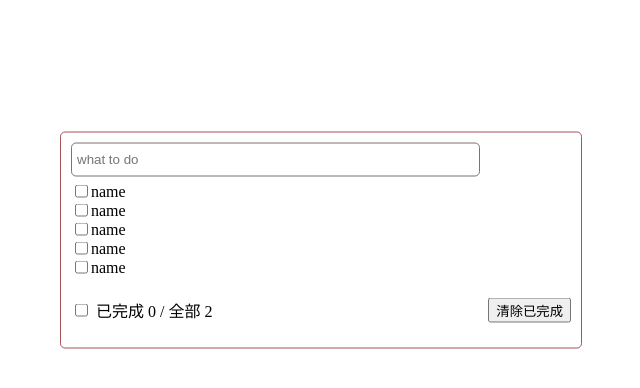
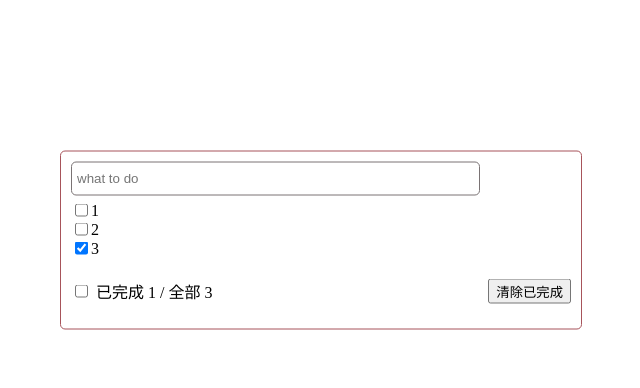
Before and after one commit to YangSheep0/React_Learn_Demo, a React (Create React App) app: page / in a window 1280 px wide. Shown: the top 388 px of the page, without its empty margins (319-959 px from the left). Built offline with nearby package versions, Linux system fonts and the light colour scheme.

Commit message:
todolist finsh

```diff
--- a/package.json
+++ b/package.json
@@ -6,6 +6,8 @@
     "@testing-library/jest-dom": "^5.16.2",
     "@testing-library/react": "^12.1.4",
     "@testing-library/user-event": "^13.5.0",
+    "nanoid": "^3.3.1",
+    "prop-types": "^15.8.1",
     "react": "^17.0.2",
     "react-dom": "^17.0.2",
     "react-scripts": "5.0.0",
--- a/public/index.html
+++ b/public/index.html
@@ -9,35 +9,11 @@
       name="description"
       content="Web site created using create-react-app"
     />
-    <link rel="apple-touch-icon" href="%PUBLIC_URL%/logo192.png" />
-    <!--
-      manifest.json provides metadata used when your web app is installed on a
-      user's mobile device or desktop. See https://developers.google.com/web/fundamentals/web-app-manifest/
-    -->
-    <link rel="manifest" href="%PUBLIC_URL%/manifest.json" />
-    <!--
-      Notice the use of %PUBLIC_URL% in the tags above.
-      It will be replaced with the URL of the `public` folder during the build.
-      Only files inside the `public` folder can be referenced from the HTML.
 
-      Unlike "/favicon.ico" or "favicon.ico", "%PUBLIC_URL%/favicon.ico" will
-      work correctly both with client-side routing and a non-root public URL.
-      Learn how to configure a non-root public URL by running `npm run build`.
-    -->
     <title>React App</title>
   </head>
   <body>
     <noscript>You need to enable JavaScript to run this app.</noscript>
     <div id="root"></div>
-    <!--
-      This HTML file is a template.
-      If you open it directly in the browser, you will see an empty page.
-
-      You can add webfonts, meta tags, or analytics to this file.
-      The build step will place the bundled scripts into the <body> tag.
-
-      To begin the development, run `npm start` or `yarn start`.
-      To create a production bundle, use `npm run build` or `yarn build`.
-    -->
   </body>
 </html>
--- a/src/compoment/TodoList/Footer/index.jsx
+++ b/src/compoment/TodoList/Footer/index.jsx
@@ -1,14 +1,31 @@
 import React, { Component } from 'react';
 import './index.scss'
 class Footer extends Component {
+
+
+    handleAllcheck = (e) => {
+        this.props.checkAllTodo(e.target.checked)
+    }
+
+    handleClear = () => {
+        this.props.clearAllTodo()
+    }
+
     render() {
+        const { todos } = this.props
+
+        const doneCount = todos.reduce(
+            (pre, cur) => pre + (cur.done ? 1 : 0), 0
+        )
+
+        const total = todos.length;
         return (
             <div className="flexbox">
                 <div className="leftbox flexbox">
-                    <input type="checkbox" />
-                    <p>已完成 0 / 全部 2</p>
+                    <input type="checkbox" onChange={this.handleAllcheck} checked={doneCount === total && total !==0 ? true : false} />
+                    <p>已完成 {doneCount} / 全部 {total}</p>
                 </div>
-                <button>清除已完成</button>
+                <button onClick={this.handleClear}>清除已完成</button>
             </div>
         );
     }
--- a/src/compoment/TodoList/Header/index.jsx
+++ b/src/compoment/TodoList/Header/index.jsx
@@ -1,10 +1,30 @@
 import React, { Component } from 'react';
-import './index.scss'
+import './index.scss';
+import PropTypes from 'prop-types'
+import { nanoid } from 'nanoid';
+
 class Header extends Component {
+
+    static propTypes = {
+        addTodo : PropTypes.func.isRequired
+    }
+
+    handleKeyUp = (e) => {
+        const { target, keyCode } = e;
+        if (keyCode !== 13) return
+        if (target.value.trim() === '') return
+
+        console.log(target.value);
+
+        let newobj = { id: nanoid(), name: target.value, done: false }
+
+        this.props.addTodo(newobj);
+        target.value = '';
+    }
     render() {
         return (
             <div className='headInput'>
-                <input type="text" placeholder='what to do'/>
+                <input type="text" onKeyUp={this.handleKeyUp} placeholder='what to do' />
             </div>
         );
     }
--- a/src/compoment/TodoList/Item/index.jsx
+++ b/src/compoment/TodoList/Item/index.jsx
@@ -2,11 +2,46 @@ import React, { Component } from 'react';
 import './index.scss'
 
 class Item extends Component {
+
+    state = {
+        flag: false
+    }
+
+    handleMouseEnter = (bool) => {
+        return () => {
+            this.setState({ flag: bool })
+        }
+    }
+
+    handleMouseLeave = (bool) => {
+        return () => {
+            this.setState({ flag: bool })
+        }
+    }
+
+    handleChecked = (id) => {
+        return (e) => {
+            this.props.checkTodo(id, e.target.checked)
+        }
+    }
+
+    handleDel = (id) => {
+        if(window.confirm('确定删除嘛?')){
+            this.props.delTodo(id)
+        }
+    }
+
     render() {
+        const { id, name, done } = this.props
+        const { flag } = this.state
         return (
-            <div className='flex'>
-                <input type='checkbox' />
-                <div>name</div>
+            <div className='flex'
+                onMouseLeave={this.handleMouseLeave(false)}
+                onMouseEnter={this.handleMouseEnter(true)}
+            >
+                <input type='checkbox' checked={done} onChange={this.handleChecked(id)} />
+                <div>{name}</div>
+                <div className='del' onClick={() => { this.handleDel(id) }} style={{ display: flag ? 'block' : 'none' }}>删除</div>
             </div>
         );
     }
--- a/src/compoment/TodoList/Item/index.scss
+++ b/src/compoment/TodoList/Item/index.scss
@@ -2,3 +2,7 @@
     display: flex;
     align-items: center;
 }
+.del{
+    margin-left: 10px;
+    cursor: pointer;
+}
--- a/src/compoment/TodoList/List/index.jsx
+++ b/src/compoment/TodoList/List/index.jsx
@@ -1,15 +1,24 @@
 import React, { Component } from 'react';
 import './index.scss'
+import PropTypes from 'prop-types'
 import Item from '../Item'
 class List extends Component {
+
+    static propTypes = {
+        todos : PropTypes.array.isRequired,
+        checkTodo : PropTypes.func.isRequired,
+        delTodo : PropTypes.func.isRequired,
+    }
+
     render() {
+        const { todos , checkTodo ,delTodo } = this.props
         return (
             <div className='listbox'>
-                    <Item/>
-                    <Item/>
-                    <Item/>
-                    <Item/>
-                    <Item/>
+                {
+                    todos.map(v => {
+                        return <Item key={v.id} {...v} checkTodo ={checkTodo} delTodo = {delTodo} />
+                    })
+                }
             </div>
         );
     }
--- a/src/compoment/TodoList/index.jsx
+++ b/src/compoment/TodoList/index.jsx
@@ -4,12 +4,70 @@ import Header from './Header';
 import List from './List';
 import './todolist.scss'
 class TodoList extends Component {
+    state = {
+        todos: [
+            { id: 1, name: '1', done: false },
+            { id: 2, name: '2', done: false },
+            { id: 3, name: '3', done: true },
+        ]
+    }
+
+    addTodo = (obj) => {
+        const { todos } = this.state
+        const newTodos = [obj, ...todos]
+        this.setState({
+            todos: newTodos
+        })
+    }
+
+    checkTodo = (id, done) => {
+        const { todos } = this.state
+        const newTodos = todos.map(v => {
+            if (v.id === id) return { ...v, done }
+            else return v
+        })
+        this.setState({
+            todos: newTodos
+        })
+    }
+
+    delTodo = (id) => {
+        const { todos } = this.state
+        const newTodos = todos.filter(v => {
+            return v.id !== id
+        })
+        this.setState({
+            todos: newTodos
+        })
+    }
+
+    checkAllTodo = (done) => {
+        const { todos } = this.state
+        const newTodos = todos.map(v => {
+            return { ...v, done }
+        })
+        this.setState({
+            todos: newTodos
+        })
+    }
+
+    clearAllTodo=()=>{
+        const { todos } = this.state
+        const newTodos = todos.filter(v => {
+            return !v.done
+        })
+        this.setState({
+            todos: newTodos
+        })
+    }
+
     render() {
+        const { todos } = this.state
         return (
             <div className='box'>
-                <Header/>
-                <List/>
-                <Footer/>
+                <Header addTodo={this.addTodo} />
+                <List todos={todos} checkTodo={this.checkTodo} delTodo={this.delTodo} />
+                <Footer todos={todos} checkAllTodo={this.checkAllTodo} clearAllTodo={this.clearAllTodo}/>
             </div>
         );
     }
```
